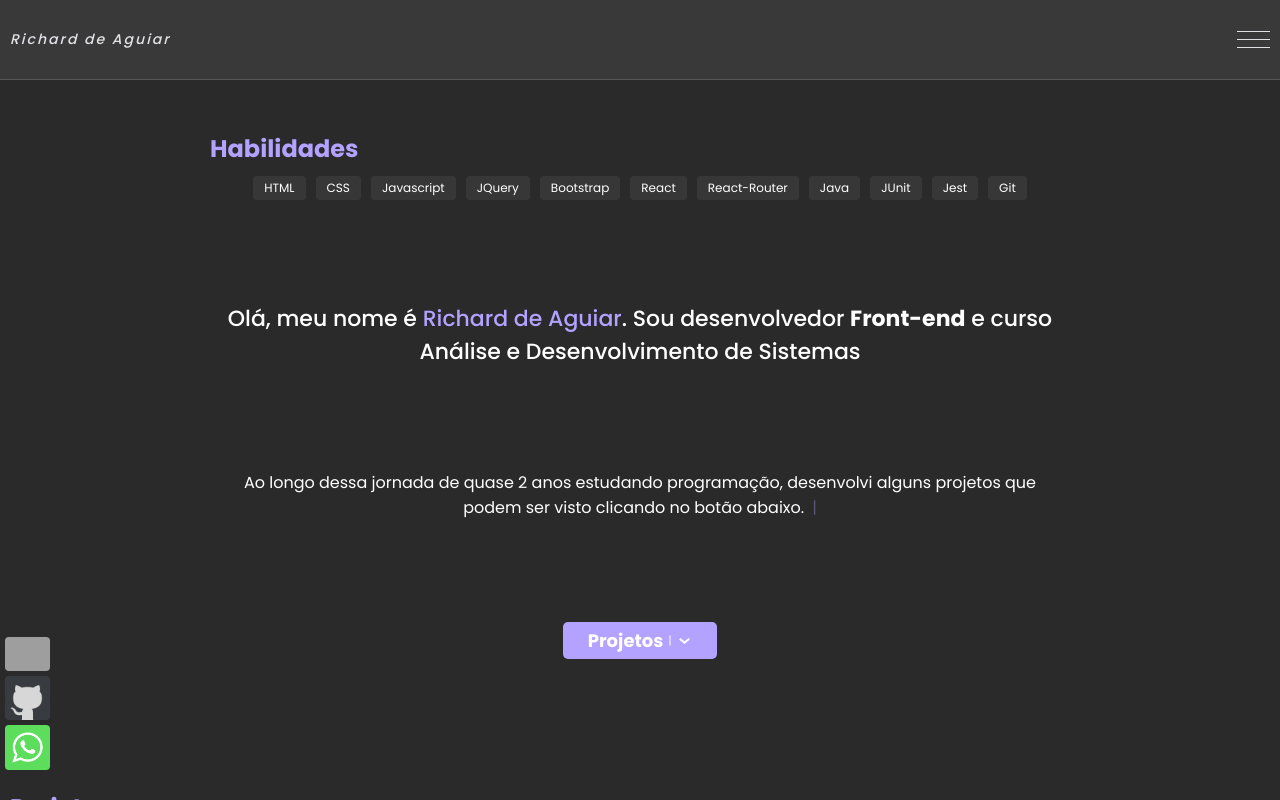
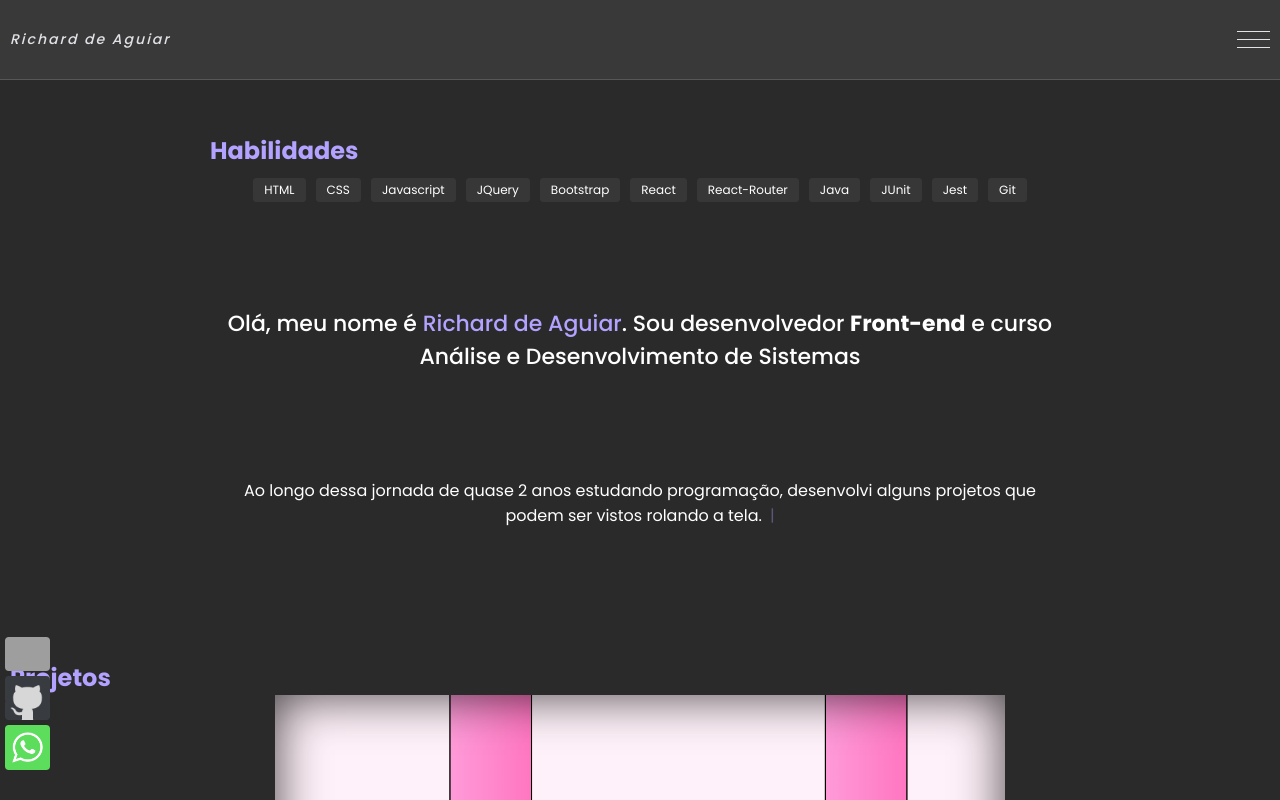
Before and after one commit to aguiarichard/portfolioReact, a React (Vite) app: page / in a window 1280 px wide. Shown: the top 800 px of the page. Built offline with nearby package versions, Linux system fonts and the light colour scheme; grey boxes are pictures that could not be loaded.

Commit message:
adicionando renderização condicional no sobre mim

```diff
--- a/src/Routes.jsx
+++ b/src/Routes.jsx
@@ -12,7 +12,7 @@ export default function RoutesReact() {
         <Routes>
             <Route path="*" element={<AllPages />} />
             <Route path="/" element={<AllPages />} />
-            <Route path="/sobre" element={<Sobre />} />
+            <Route path="/sobre" element={<Sobre button="true"/>} />
             <Route path="/projetos" element={<Projetos />} />
             <Route path="/contatos" element={<Contatos />} />
         </Routes>
--- a/src/pages/Components/AllPages.jsx
+++ b/src/pages/Components/AllPages.jsx
@@ -8,7 +8,7 @@ import "../../styles/all-pages.css"
 export default function AllPages() {
     return (
         <div>
-            <Sobre classeAll="all-sobre" />
+            <Sobre classeAll="all-sobre" txtAlternativo=" rolando a tela" />
 
             <h2 className="titulo">Projetos</h2>
             <Projetos />
--- a/src/pages/Components/Sobre.jsx
+++ b/src/pages/Components/Sobre.jsx
@@ -32,10 +32,16 @@ export default function Sobre(props) {
 
       <p className="apresentacao small">
         Ao longo dessa jornada de quase 2 anos estudando programação,
-        desenvolvi alguns projetos que podem ser visto clicando no botão abaixo.
+        desenvolvi alguns projetos que podem ser vistos
+        {`${props.txtAlternativo ? props.txtAlternativo : ' clicando no botão abaixo'}`}.
       </p>
 
-      <Button nomeBotao="Projetos" flechasOpen="flechas-open" classe="botao-sobre" />
+      {
+
+          props.button &&
+            <Button nomeBotao="Projetos" flechasOpen="flechas-open" classe="botao-sobre" />
+
+      }
     </div>
   )
 }
--- a/src/styles/all-pages.css
+++ b/src/styles/all-pages.css
@@ -1,5 +1,5 @@
 .all-sobre {
-    height: 630px;
+    height: 500px;
     margin-bottom: 80px;
 }
 
```
